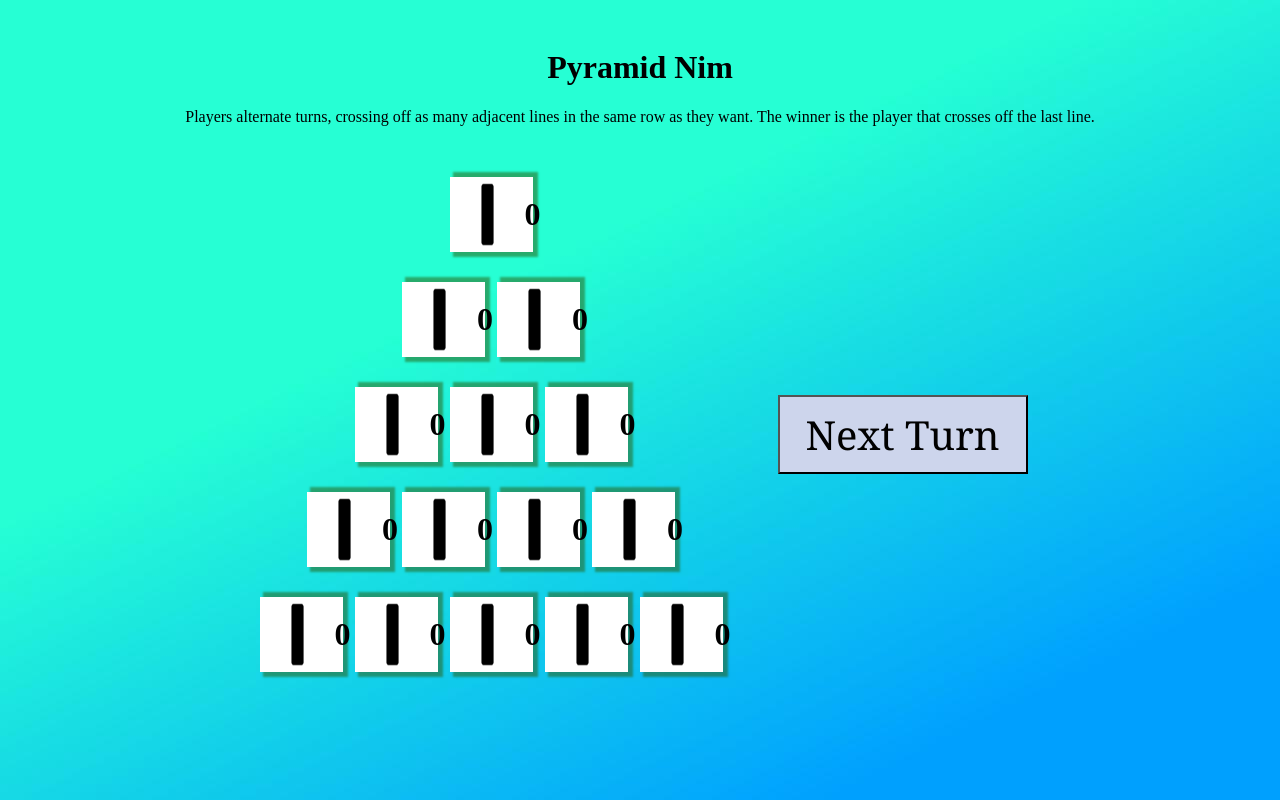
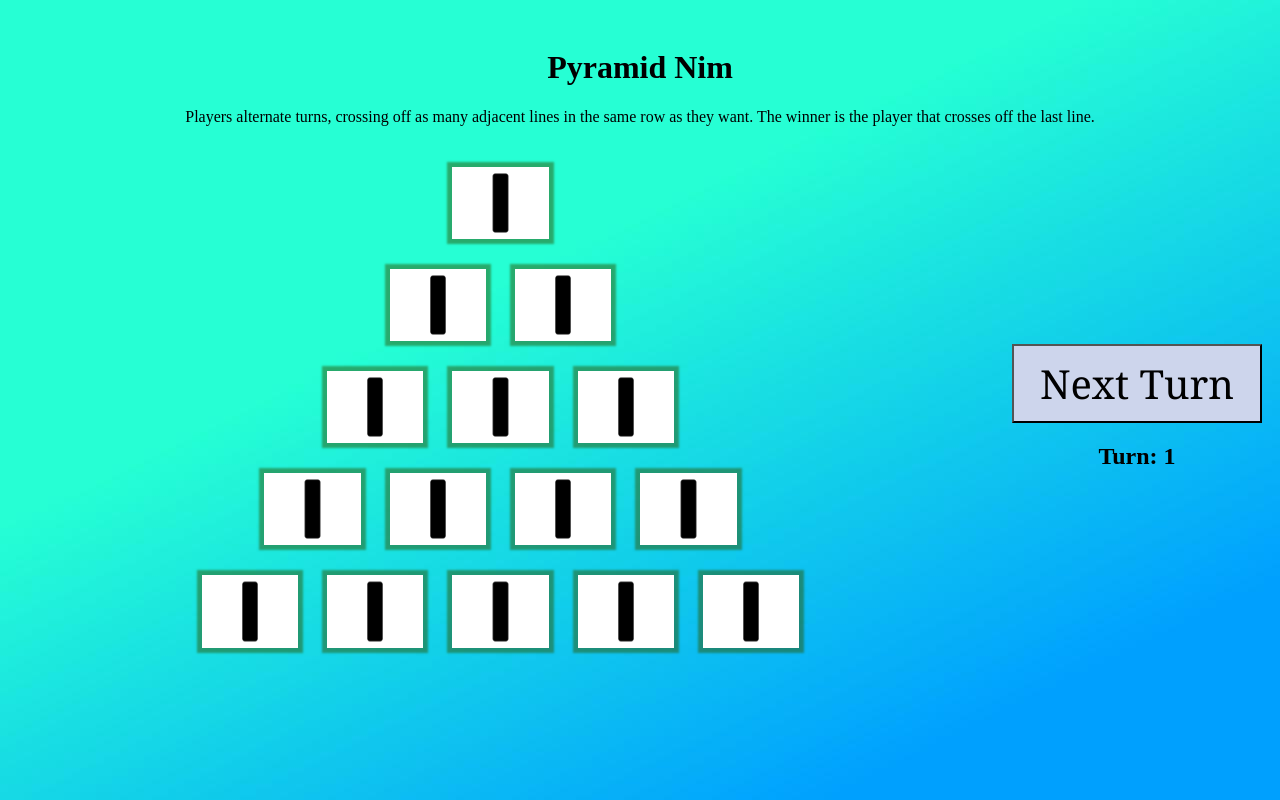
Before and after one commit to DerekKirschbaum/pyramid-nim-2, a React (Create React App) app: page / in a window 1280 px wide. Built offline with nearby package versions, Linux system fonts and the light colour scheme.

Commit message:
game logic completed

```diff
--- a/src/App.js
+++ b/src/App.js
@@ -14,11 +14,11 @@ export default function App () {
   const[gameFinished, setGameFinished] = React.useState(false)
   const[turn, setTurn] = React.useState(1)
   const[validMove, setValidMove] = React.useState(false)
+  const[tryAgain, setTryAgain] = React.useState(false)
 
   React.useEffect(() => {
     console.log("effect")
     const allCrossed = lines.every(line => !line.canChange)
-    console.log("allcrossed: " + allCrossed)
     if(allCrossed) {
       setGameFinished(true)
     } else {
@@ -31,6 +31,7 @@ export default function App () {
       }
       console.log(selectedLines)
       if(selectedLines.length > 0){
+        console.log("same row check")
         setValidMove(true)
         const selectedRow = selectedLines[0].row
         for(let i=0; i<selectedLines.length; i++) {
@@ -38,6 +39,16 @@ export default function App () {
             setValidMove(false)
           }
         }
+        //console.log("in row check")
+        const minId = selectedLines[0].id
+        const maxId = selectedLines[selectedLines.length-1].id
+        for(let i=minId-1; i<maxId; i++) {
+          if((lines[i].turn > 0) && (lines[i].turn !== selectedLines[0].turn)){
+            setValidMove(false)
+          }
+        }
+
+
       }
     }
 
@@ -82,6 +93,7 @@ export default function App () {
   }
 
   function nextTurn () {
+    console.log('nextTurn validMove: ' + validMove)
     if(gameFinished) {
       setGameFinished(false)
       setLines(newLines())
@@ -89,6 +101,7 @@ export default function App () {
     } else if(validMove) {
       setTurn(oldTurn => oldTurn + 1)
       setValidMove(false)
+      setTryAgain(false)
       setLines(oldLines => oldLines.map(function(line) {
         if(line.canChange) {
           if(line.isCrossed) {
@@ -100,6 +113,8 @@ export default function App () {
           return {...line}
         }
       }))
+    } else {
+      setTryAgain(true)
     }
   }
 
@@ -162,6 +177,7 @@ export default function App () {
             <button className='nextTurn' onClick={nextTurn}>
               {gameFinished ? 'New Game' : 'Next Turn'}
             </button>
+            <h2>{tryAgain ? 'Invalid Move' : ('Turn: ' + turn)}</h2>
           </div>
         </div>
 
--- a/src/Line.js
+++ b/src/Line.js
@@ -17,7 +17,6 @@ export default function Line (props) {
     return (
         <div className={(props.isCrossed && props.canChange)? 'line-selected' : 'line'} onClick={props.crossLine}>
                 <img className='line-img' src={imgSrc} alt="line"/>
-                <h1>{props.turn}</h1>
         </div>
     )
 }
--- a/src/style.css
+++ b/src/style.css
@@ -15,31 +15,36 @@ body {
 }
 
 .gameBox {
-  padding: 10px;
+  padding: 0;
   display: flex;
-  flex: 1;
+  flex-wrap: wrap;
   justify-content: center;
   align-items: center;
   margin: auto;
 }
+@media screen and (max-width: 800px){
+  .gameBox {
+    flex: 100%;
+  }
+}
 
 .rows {
-  margin-right: 20px;
+  flex: 50%;
 }
 .row1, .row2, .row3, .row4, .row5 {
-  padding: 15px;
+  padding: 1.5%;
   display: flex;
   justify-content: center;
   align-items: center;
 }
 
 .line, .line-selected{
-  padding: 0px;
-  margin-right: 20px;
+  padding: 0;
+  margin-right: 3%;
   background-color: white;
   display: flex;
-  height: 75px;
-  width: 75px;
+  height: 10%;
+  width: 10%;
   justify-content: center;
   align-items: center;
 
@@ -52,6 +57,7 @@ body {
   height: 100%;
   margin: 0;
   padding: 0;
+  object-fit: contain;
 }
 
 .nextTurn {
@@ -72,7 +78,8 @@ body {
 }
 
 .nextTurnDiv {
-  display: flex;
+  display: block;
   justify-content: center;
   align-items: center;
+  text-align: center;
 }
```
